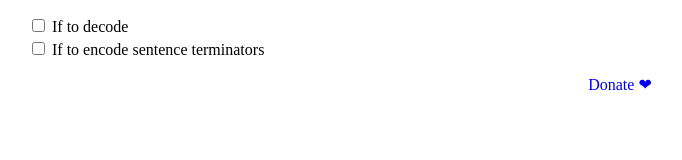
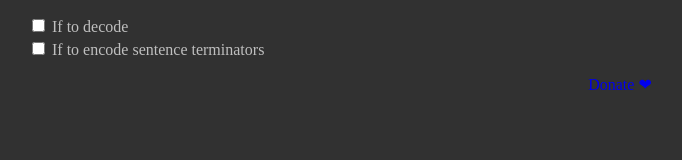
Before and after one commit to ilyaigpetrov/copy-unicode-urls, a browser extension: page pages/options/index.html in a window 1280 px wide. Shown: the whole page, without its empty margins (20-702 px from the left). Drawn offline with Linux system fonts and the dark colour scheme.

Commit message:
Add Dark Mode support

```diff
--- a/pages/options/index.html
+++ b/pages/options/index.html
@@ -15,6 +15,12 @@
       label {
         vertical-align: bottom;
       }
+      @media (prefers-color-scheme: dark) {
+      body {
+        background-color: #313131;
+        color: #bfbfbf;
+        }
+      }
     </style>
   </head>
   <body>
```
